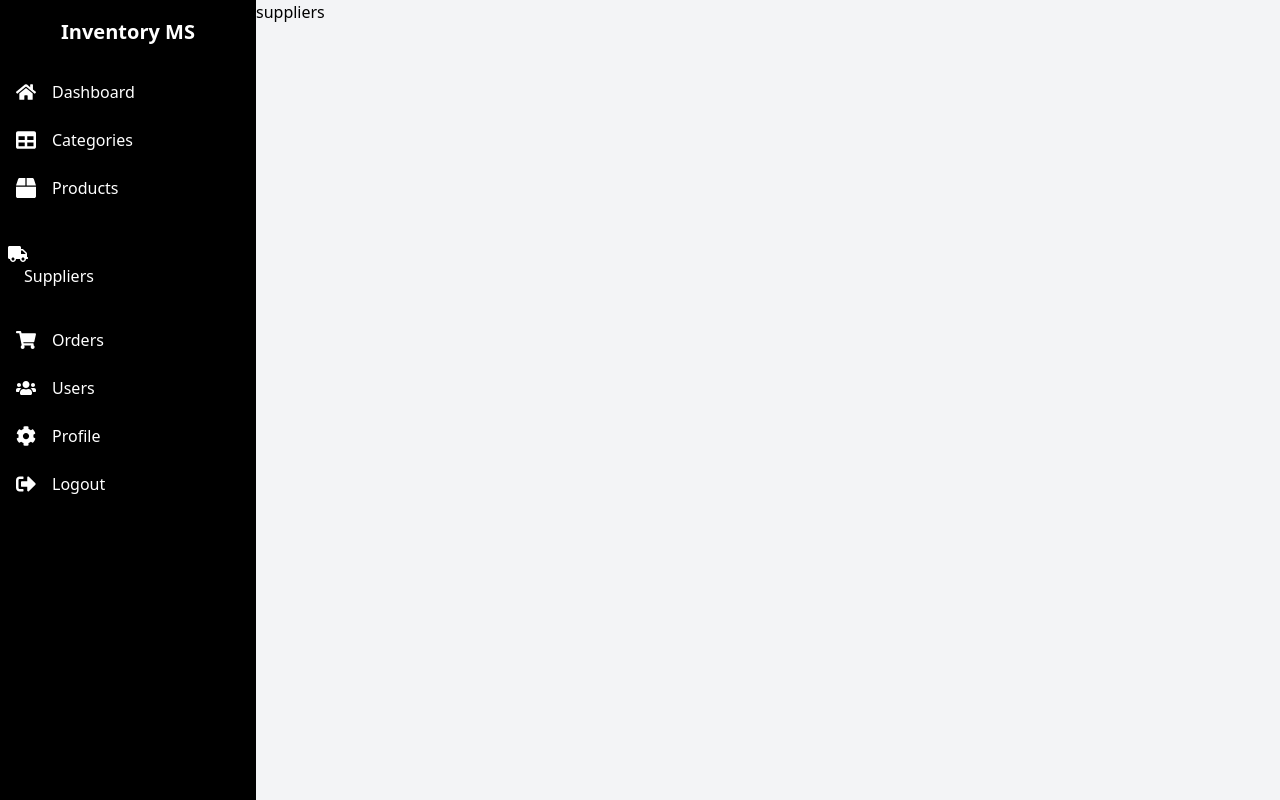
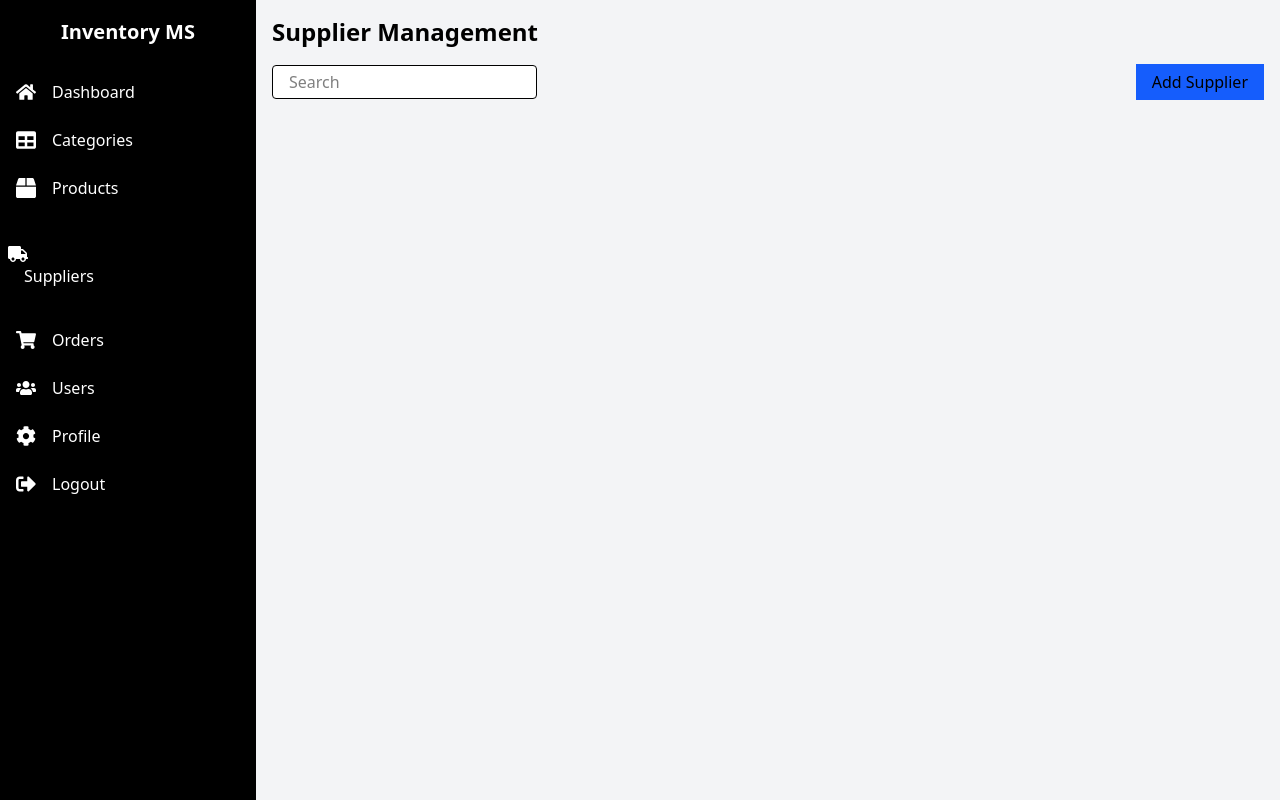
Before and after one commit to IQRA109/Inventory-Management-Sytem, a React app in the folder frontend/: page /admin-dashboard/suppliers in a window 1280 px wide. Built offline with nearby package versions, Linux system fonts and the light colour scheme; sample sign-in values are in the browser's storage; the HTML template or start-up script is replaced by a standard one.

Commit message:
started supplier

```diff
--- a/frontend/src/App.jsx
+++ b/frontend/src/App.jsx
@@ -6,6 +6,7 @@
 import { AuthProvider } from "./context/AuthContext.jsx";
 import Dashboard from './pages/Dashboard.jsx';
 import Categories from './components/Categories.jsx';
+import Suppliers from "./components/Suppliers.jsx"
 
 
 
@@ -26,7 +27,7 @@
           >
         <Route index element={<h1>Summary of Dashboard</h1>} />
         <Route path="products" element={<h1>products</h1>} />
-        <Route path="suppliers" element={<h1>suppliers</h1>} />
+        <Route path="suppliers" element={<Suppliers/>} />
         <Route path="orders" element={<h1>orders</h1>} />
         <Route path="users" element={<h1>users</h1>} />
         <Route path="categories" element={<Categories />} />
--- /dev/null
+++ b/frontend/src/components/Suppliers.jsx
@@ -0,0 +1,41 @@
+import React, {useState} from 'react'
+
+const Suppliers = () => {
+    const [addEditModal, setAddEditModal] = useState(null);
+
+
+    return (
+        <div className="w-full h-full flex flex-col gap-4 p-4">
+            <h1 className="text-2xl font-bold ">Supplier Management</h1>
+            <div className="flex justify-between items-center">
+                <input type="text" placeholder="Search" className="border p-1 bg-white rounded px-4" />
+                <button
+                    className="px-4 py-1.5 bg-blue-600 text-white-rounded hover:bg-blue-600 hover:font-bold cursor-pointer"
+                    onClick={()=> setAddEditModal(1)}
+                >Add Supplier</button>
+            </div>
+
+            {addEditModal && (
+                <div className="fixed top-0 left-0 w-full h-full bg-black/50 flex justify-center items-center">
+                    <div className="bg-white p-4 rounded shadow-md w-1/3  relative">
+                        <h1 className="text-xl font-bold "> Add Supplier </h1>
+                        <button
+                            className="absolute top-4 right-4 font-bold text-lg cursor-pointer"
+                            onClick={()=> setAddEditModal(null)}
+                        >X</button>
+                        <form className="flex flex-col gap-4 mt-4">
+                            <input type = "text" placeholder="Name"className="border p-1 bg-white rounded px-4" />
+                            <input type = "email" placeholder="Email"className="border p-1 bg-white rounded px-4" />
+                            <input type = "number" placeholder="Phone No."className="border p-1 bg-white rounded px-4" />
+                            <input type = "text" placeholder="Address"className="border p-1 bg-white rounded px-4" />
+                            <button className="px-4 py-1.5 bg-blue-500 text-white rounded cursor-pointer">Add Supplier</button>
+                        </form>
+                    </div>
+                </div>
+            )}
+
+        </div>
+    )
+}
+
+export default Suppliers
```
